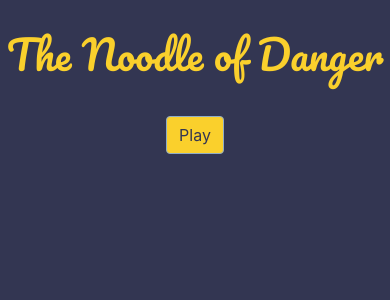
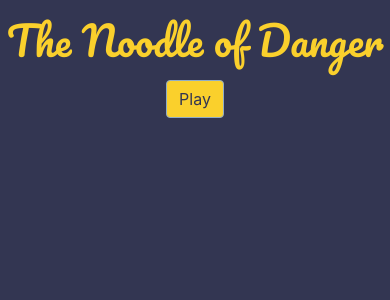
Before and after one commit to tomjmgray/DungeonExplorer, a Vue app: page / in a window 390 px wide. Shown: the top 300 px of the page. Built offline with nearby package versions, Linux system fonts and the light colour scheme.

Commit message:
removes unnecessary padding to give mobile users more vertical space on screen

```diff
--- a/src/components/Board.vue
+++ b/src/components/Board.vue
@@ -8,9 +8,9 @@
   @keydown.right="move('right', movementAvailable)"
   @keydown.down="move('down', movementAvailable)"
   >
-    <h1 class="title">The Noodle of Danger</h1>
+    <h1 class="title my-0 py-3">The Noodle of Danger</h1>
 
-    <button @click="startGame" class="btn btn-primary mb-4">Play</button>
+    <button @click="startGame" class="btn btn-primary mb-3">Play</button>
     <div id="boardContainer" class="d-flex flex-column align-items-center" style="width: 300px" v-if="board.length > 0">
 
 
```
